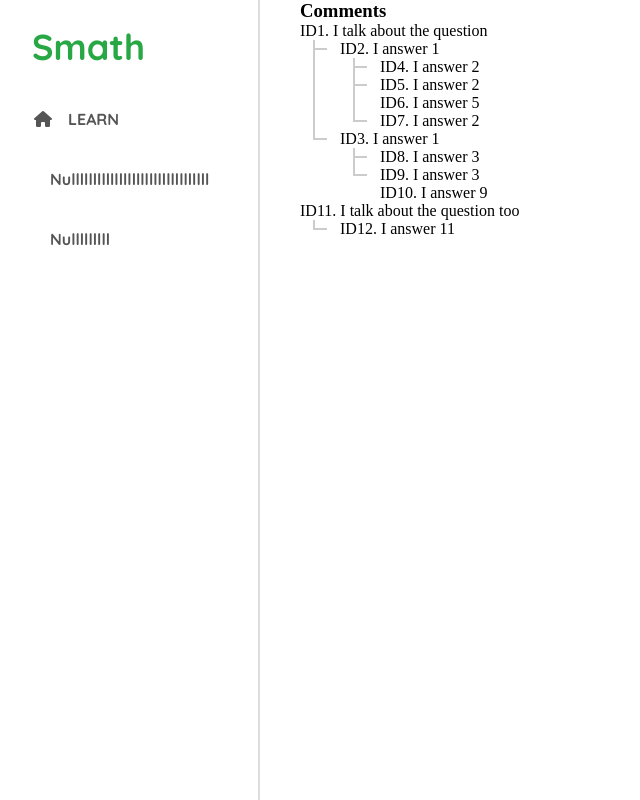
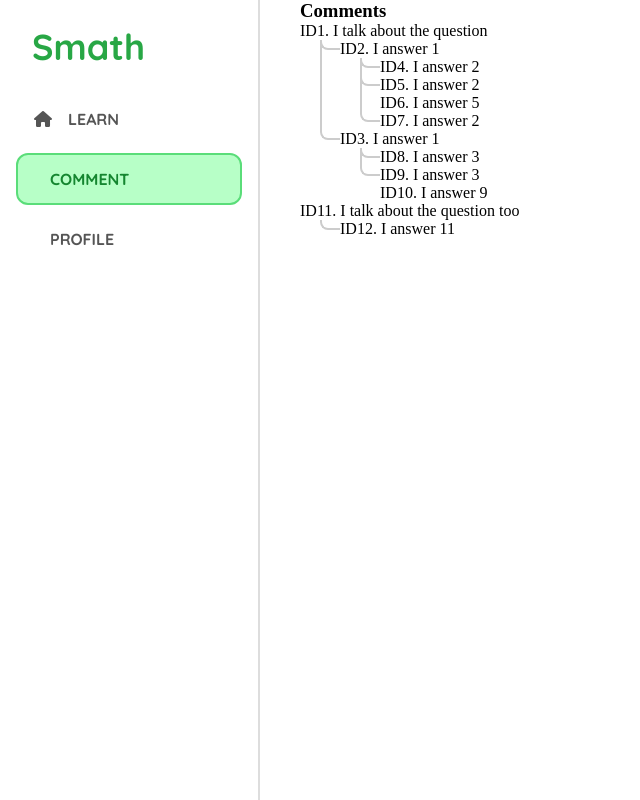
Before and after one commit to PanpaKawaii/ElementaryMathLearningApp, a React (Vite) app: page /comment in a window 1280 px wide. Shown: the whole page, without its empty margins (0-640 px from the left). Built offline with nearby package versions, Linux system fonts and the light colour scheme.

Commit message:
Add Studying Box Process

```diff
--- a/src/app/pages/Comment/Comment.css
+++ /dev/null
@@ -1,33 +0,0 @@
-.comment-container {
-    margin: 0 0 0 40px;
-
-    .questions {
-        display: flex;
-
-        .head-block {
-            width: 40px;
-            height: auto;
-            display: flex;
-            justify-content: center;
-
-            .vertical-line {
-                width: 2px;
-                background-color: #ccc;
-            }
-
-            .line-full {
-                height: auto;
-            }
-            .line-half {
-                height: 10px;
-            }
-
-            .horizon-line {
-                width: 12px;
-                height: 2px;
-                background-color: #ccc;
-                margin: 8px 0 0;
-            }
-        }
-    }
-}
--- /dev/null
+++ b/src/app/pages/Comment/CommentTest.css
@@ -0,0 +1,54 @@
+.comment-container {
+    width: 400px;
+    margin: 0 0 0 40px;
+
+    .questions {
+        display: flex;
+
+        .head-block {
+            width: 40px;
+            height: auto;
+            display: flex;
+            justify-content: center;
+            position: relative;
+
+            /* background-color: #ebebeb; */
+
+            .vertical-line {
+                width: 20px;
+                /* background-color: #ccc; */
+                border-left: 2px solid #ccc;
+                border-color: #ccc;
+                box-sizing: border-box;
+                position: absolute;
+                top: 0;
+                right: 0;
+            }
+
+            .line-full {
+                height: 100%;
+            }
+
+            .line-half {
+                height: 0;
+            }
+
+            .horizon-line {
+                width: 20px;
+                height: 10px;
+                border-bottom: 2px solid #ccc;
+                border-left: 2px solid #ccc;
+                border-radius: 0 0 0 8px;
+                border-color: #ccc;
+                box-sizing: border-box;
+                position: absolute;
+                top: 0;
+                right: 0;
+            }
+        }
+
+        .content {
+            word-break: break-all;
+        }
+    }
+}
--- a/src/app/pages/Comment/CommentTest.jsx
+++ b/src/app/pages/Comment/CommentTest.jsx
@@ -1,13 +1,14 @@
-import React from 'react';
-import { Comment } from '../../../mocks/DatabaseSample.js';
-import './Comment.css';
+import React, { useState } from 'react';
+import { comments } from '../../../mocks/DatabaseSample.js';
+import './CommentTest.css';
 
 export default function CommentTest() {
 
-    const MainComment = Comment.filter(comment => comment.Answer === null);
+    const [COMMENTs, setCOMMENTs] = useState(comments);
 
     function getChildrenComment(Id, num) {
-        const ChildrenComment = Comment.filter(comment => comment.Answer === Id);
+
+        const ChildrenComment = COMMENTs.filter(comment => comment.Answer === Id);
 
         return (
             <div>
@@ -19,8 +20,8 @@ export default function CommentTest() {
                                 <div className='horizon-line'></div>
                             </div>
                         }
-                        <div>
-                            <div key={i}>ID{comment.Id}. {comment.Content}</div>
+                        <div style={{ width: `${400 - 40 * num}px` }}>
+                            <div key={i} className='content'>ID{comment.Id}. {comment.Content}</div>
                             <div>
                                 {getChildrenComment(comment.Id, num + 1)}
                             </div>
@@ -34,14 +35,6 @@ export default function CommentTest() {
     return (
         <div className='comment-container learn-container'>
             <h3>Comments</h3>
-            {/* {MainComment.map((comment, i) => (
-                <div key={i}>
-                    <div key={i}>{comment.Id}. {comment.Content}</div>
-                    <div>
-                        {getChildrenComment(comment.Id, 1)}
-                    </div>
-                </div>
-            ))} */}
             {getChildrenComment(null, 0)}
         </div>
     )
--- a/src/app/pages/DailyDetail/DailyDetail.jsx
+++ b/src/app/pages/DailyDetail/DailyDetail.jsx
@@ -1,12 +1,13 @@
-import React from 'react';
-import { Subject } from '../../../mocks/DatabaseSample.js';
+import React, { useState } from 'react';
+import { subjects } from '../../../mocks/DatabaseSample.js';
 import './DailyDetail.css';
 
 export default function DailyDetail() {
+
+    const [SUBJECTs, setSUBJECTs] = useState(subjects);
+
     return (
         <div className='dailydetail-container'>
-            <h1>{Subject[0].Name}</h1>
-
             <div className='achievement'>
                 <div><i className='fa-solid fa-fire'></i>856</div>
                 <div><i className='fa-solid fa-lightbulb'></i>5620</div>
--- a/src/app/pages/LearnContainer/Progress/Progress.css
+++ b/src/app/pages/LearnContainer/Progress/Progress.css
@@ -2,10 +2,12 @@
     width: 600px;
     font-family: 'Quicksand', Arial, sans-serif;
 
-    .hide-header {
+    .subject-name {
         z-index: 2;
         width: 100%;
-        height: 20px;
+        min-height: 20px;
+        padding: 20px 0;
+        word-break: break-all;
         background-color: #fff;
         position: sticky;
         top: 0;
@@ -24,7 +26,7 @@
             /* ======================================================================= */
             border-radius: 16px;
             position: sticky;
-            top: 20px;
+            top: 80px;
             z-index: 1;
 
             h3 {
--- a/src/app/pages/LearnContainer/Progress/Progress.jsx
+++ b/src/app/pages/LearnContainer/Progress/Progress.jsx
@@ -1,18 +1,16 @@
 import React, { useState } from 'react';
 import { Link } from 'react-router-dom';
 import { SubjectSample } from '../../../../mocks/subject_sample.js';
-import { Subject, Chapter, Topic } from '../../../../mocks/DatabaseSample.js';
+import { subjects, chapters, topics } from '../../../../mocks/DatabaseSample.js';
 import Button from '../../../components/Button.jsx';
 import './Progress.css';
 
 export default function Progress() {
 
-    const SubjectIdParam = 1;
-
     // const [SUBJECTs, setSUBJECTs] = useState(Subject.filter(subject => subject.Id === SubjectIdParam));
-    const [SUBJECTs, setSUBJECTs] = useState(Subject);
-    const [CHAPTERs, setCHAPTERs] = useState(Chapter);
-    const [TOPICs, setTOPICs] = useState(Topic);
+    const [SUBJECTs, setSUBJECTs] = useState(subjects[0]);
+    const [CHAPTERs, setCHAPTERs] = useState(chapters);
+    const [TOPICs, setTOPICs] = useState(topics);
 
     const [SelectedChapter, setSelectedChapter] = useState(null);
     const [SelectedTopic, setSelectedTopic] = useState(null);
@@ -25,7 +23,7 @@ export default function Progress() {
     return (
         <div className='progress-container'>
 
-            {SUBJECTs.map((subject, subject_index) => (
+            {/* {subjects.map((subject, subject_index) => (
                 <div
                     key={subject_index}
                     style={{
@@ -63,10 +61,12 @@ export default function Progress() {
                         </div>
                     ))}
                 </div>
-            ))}
+            ))} */}
 
-            <div className='hide-header'></div>
-            {CHAPTERs.filter(chapter => chapter.SubjectId === SUBJECTs[0].Id).map((chapter, chapter_index) => (
+            <div className='subject-name'>
+                <h1>{SUBJECTs.Name}</h1>
+            </div>
+            {CHAPTERs.filter(chapter => chapter.SubjectId === SUBJECTs.Id).map((chapter, chapter_index) => (
                 <div key={chapter.ChapterId} className='chapter'>
 
                     <div
@@ -161,7 +161,7 @@ export default function Progress() {
                         >
                             {SelectedTopic?.Name ? SelectedTopic?.Name : SelectedTopic?.TopicId}
                         </div>
-                        <Link to='/'>
+                        <Link to={`/studying/topic/${SelectedTopic?.TopicId}`}>
                             <Button
                                 width={'180px'}
                                 height={'40px'}
--- a/src/app/pages/NavigationBar/NavigationBar.jsx
+++ b/src/app/pages/NavigationBar/NavigationBar.jsx
@@ -1,5 +1,5 @@
 import React, { useState } from 'react';
-import { Link, useLocation } from 'react-router-dom';
+import { Link, useLocation, Outlet } from 'react-router-dom';
 import './NavigationBar.css';
 
 export default function NavigationBar() {
@@ -9,13 +9,13 @@ export default function NavigationBar() {
 
     const menuItems = [
         { name: 'LEARN', icon: 'house', path: '/learn' },
-        { name: 'Nullllllllllllllllllllllllllllllll', icon: '', path: '/abc' },
-        { name: 'Nulllllllll', icon: '', path: '/def' },
+        { name: 'COMMENT', icon: '', path: '/comment' },
+        { name: 'PROFILE', icon: '', path: '/def' },
     ];
 
     return (
+        <>
             <div className='navigation-bar-container'>
-
                 <Link to='/'>
                     <div className='logo'>Smath</div>
                 </Link>
@@ -30,5 +30,7 @@ export default function NavigationBar() {
                     ))}
                 </div>
             </div>
+            <Outlet />
+        </>
     )
 }
--- /dev/null
+++ b/src/app/pages/Studying/Studying.css
@@ -0,0 +1,15 @@
+.studying-container {
+    width: 100%;
+    height: 100vh;
+    display: flex;
+    justify-content: center;
+    align-items: center;
+
+    .card-study {
+        width: 600px;
+        height: 800px;
+        border: 2px solid #ccc;
+        box-sizing: border-box;
+        border-radius: 20px;
+    }
+}
--- /dev/null
+++ b/src/app/pages/Studying/Studying.jsx
@@ -0,0 +1,13 @@
+import React from 'react';
+import './Studying.css';
+
+export default function Studying() {
+    return (
+        <div className='studying-container'>
+            <div className='card-study'>
+                <div>Heading</div>
+                <div>Content</div>
+            </div>
+        </div>
+    )
+}
--- a/src/app/routes/MainRoutes.jsx
+++ b/src/app/routes/MainRoutes.jsx
@@ -4,6 +4,7 @@ import { BrowserRouter, Route, Routes, Navigate } from 'react-router-dom'
 import NavigationBar from '../pages/NavigationBar/NavigationBar'
 import LearnContainer from '../pages/LearnContainer/LearnContainer'
 import CommentTest from '../pages/Comment/CommentTest'
+import Studying from '../pages/Studying/Studying'
 
 export default function MainRoutes() {
     return (
@@ -12,12 +13,22 @@ export default function MainRoutes() {
                 className='main-container'
                 style={{ display: 'flex' }}
             >
-                <NavigationBar />
+                {/* <NavigationBar />
                 <Routes>
                     <Route path='/' element={<Navigate to='/learn' replace />} />
                     <Route path='/learn' element={<LearnContainer />} />
                     <Route path='/comment' element={<CommentTest />} />
-                    <Route path='*' element={<></>} />
+                    <Route path='/studying/:id' element={<Studying />} />
+                    <Route path='*' element={<Navigate to='/learn' replace />} />
+                </Routes> */}
+
+                <Routes>
+                    <Route path='/' element={<NavigationBar />} >
+                        <Route path='learn' element={<LearnContainer />} />
+                        <Route path='comment' element={<CommentTest />} />
+                    </Route>
+                    <Route path='*' element={<Navigate to='/learn' replace />} />
+                    <Route path='studying/topic/:id' element={<Studying />} />
                 </Routes>
                 <></>
             </div>
```
Also changed, not shown: src/mocks/DatabaseSample.js (+17 -4 lines). Lines whose indentation alone changed are shown as unchanged.
